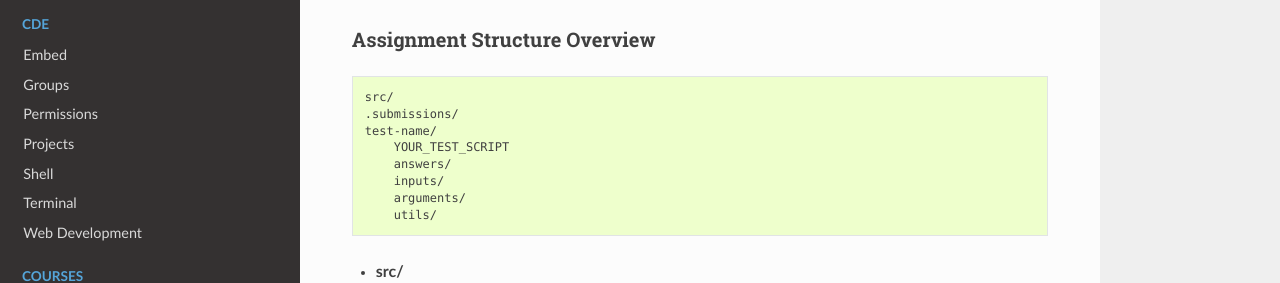
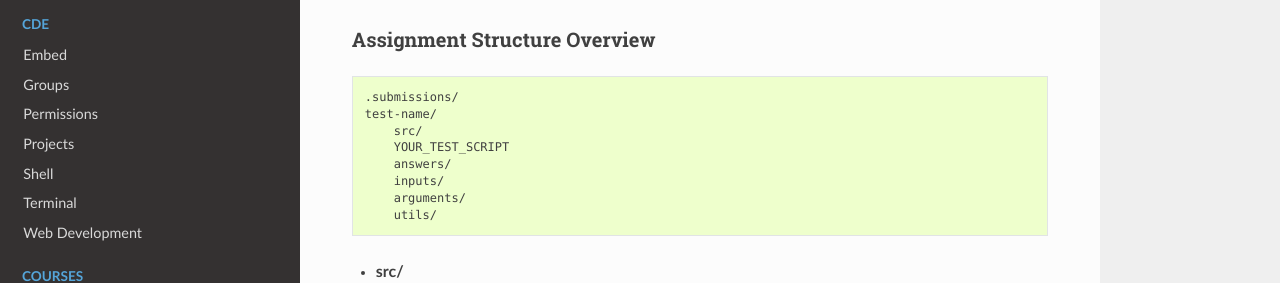
Before and after one commit to kodethon/Docs, a Sphinx documentation site: the page built from source/courses/how_it_works.rst, in a window 1280 px wide and 900 px high, scrolled down 1059 px. Shown: the part 170-453 px from the top of the window. Built offline with Sphinx 7.4.7 and the Read the Docs theme 2.0.0, drawn with Linux system fonts in a browser that asks for light colours; pages that are not in the unit, such as notebooks, are missing from menus.

Commit message:
Update assignment structure overview

```diff
--- a/source/courses/how_it_works.rst
+++ b/source/courses/how_it_works.rst
@@ -36,9 +36,9 @@ Assignment Structure Overview
 
 .. code-block:: yaml
 
-    src/
     .submissions/
     test-name/
+        src/
         YOUR_TEST_SCRIPT
         answers/
         inputs/
```
